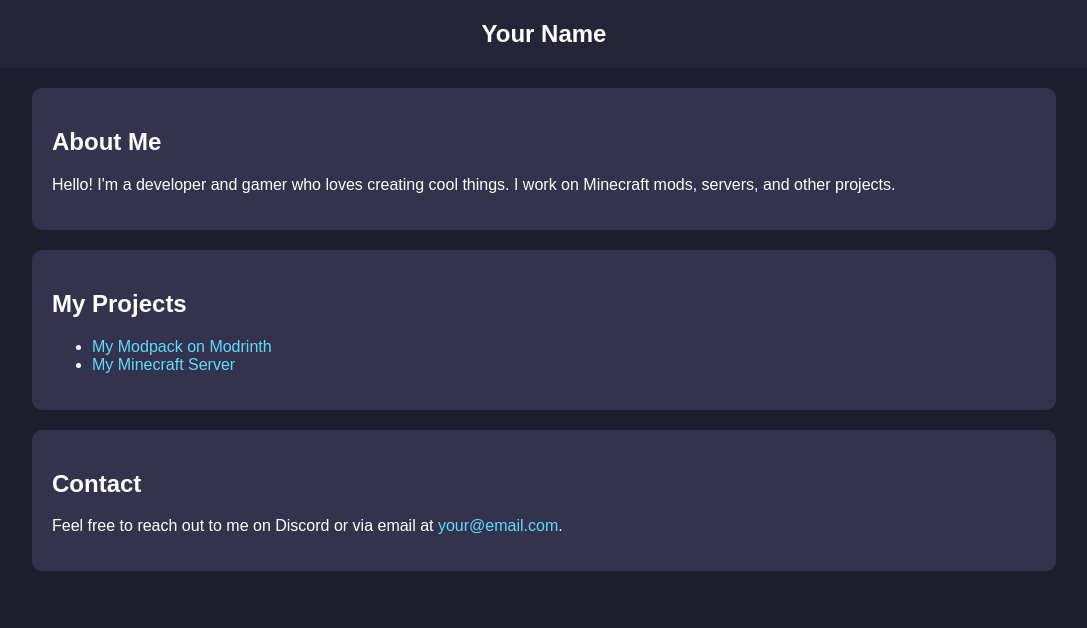
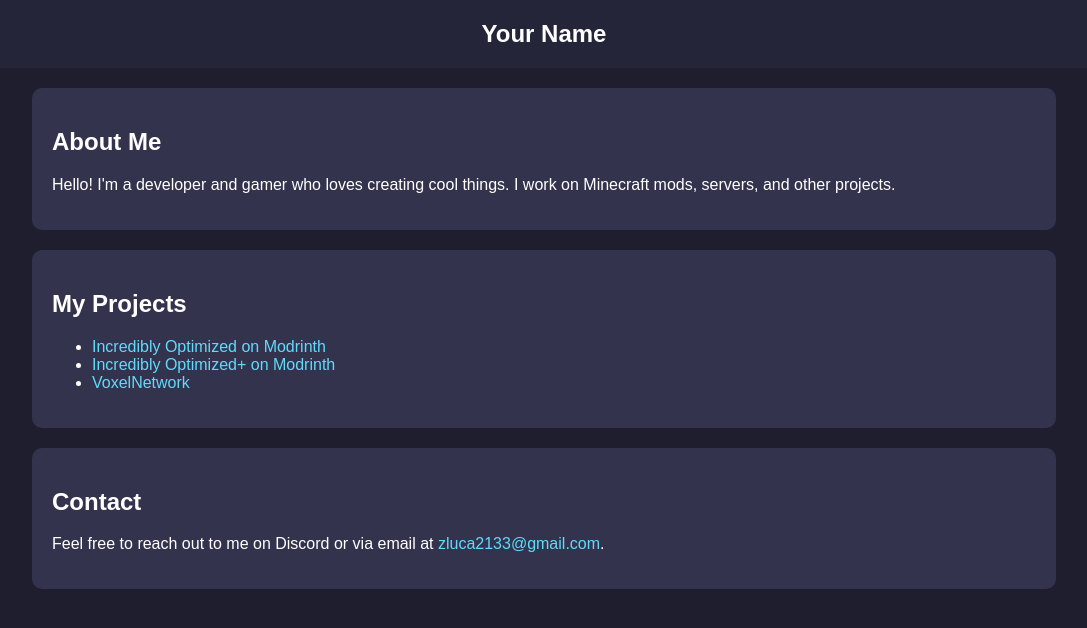
Before and after one commit to zluca2133/zluca2133.github.io, a plain HTML site: page index.html in a window 1280 px wide. Shown: the whole page, without its empty margins (96-1183 px from the left). Drawn offline with Linux system fonts and the light colour scheme.

Commit message:
Update index.html

```diff
--- a/index.html
+++ b/index.html
@@ -3,7 +3,7 @@
 <head>
     <meta charset="UTF-8">
     <meta name="viewport" content="width=device-width, initial-scale=1.0">
-    <title>Your Name - Personal Website</title>
+    <title>zluca2133</title>
     <style>
         body {
             font-family: Arial, sans-serif;
@@ -51,13 +51,14 @@
         <div class="section">
             <h2>My Projects</h2>
             <ul>
-                <li><a href="https://modrinth.com/modpack/YOUR-MODPACK" target="_blank">My Modpack on Modrinth</a></li>
-                <li><a href="YOUR-MC-SERVER" target="_blank">My Minecraft Server</a></li>
+                <li><a href="https://modrinth.com/modpack/incredibly-optimized" target="_blank">Incredibly Optimized on Modrinth</a></li>
+                <li><a href="https://modrinth.com/modpack/incredibly-optimized+" target="_blank">Incredibly Optimized+ on Modrinth</a></li>
+                <li><a href="VoxelNetwork.ddns.net" target="_blank">VoxelNetwork</a></li>
             </ul>
         </div>
         <div class="section">
             <h2>Contact</h2>
-            <p>Feel free to reach out to me on Discord or via email at <a href="mailto:your@email.com">your@email.com</a>.</p>
+            <p>Feel free to reach out to me on Discord or via email at <a href="mailto:zluca2133@gmail.com">zluca2133@gmail.com</a>.</p>
         </div>
     </div>
 </body>
```
